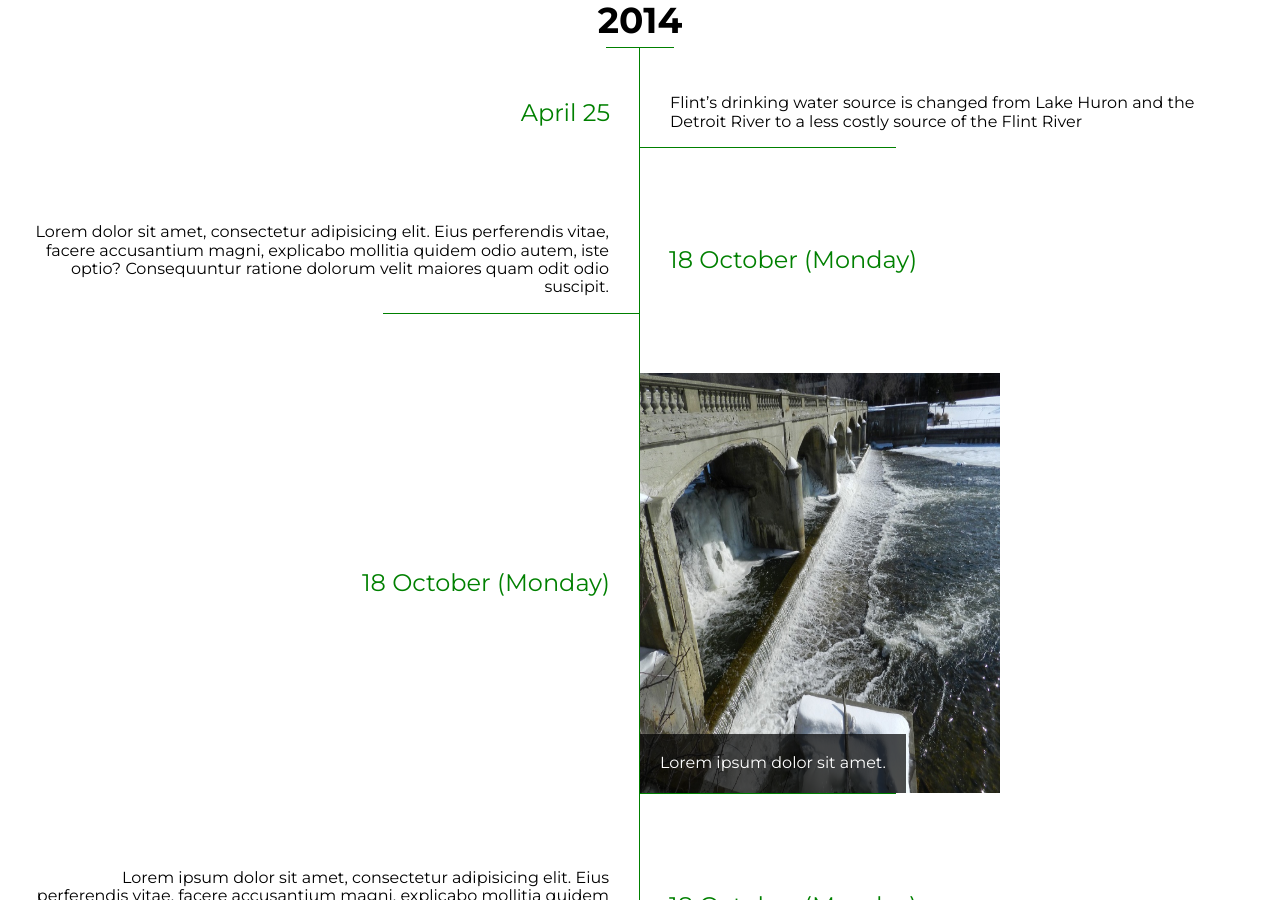
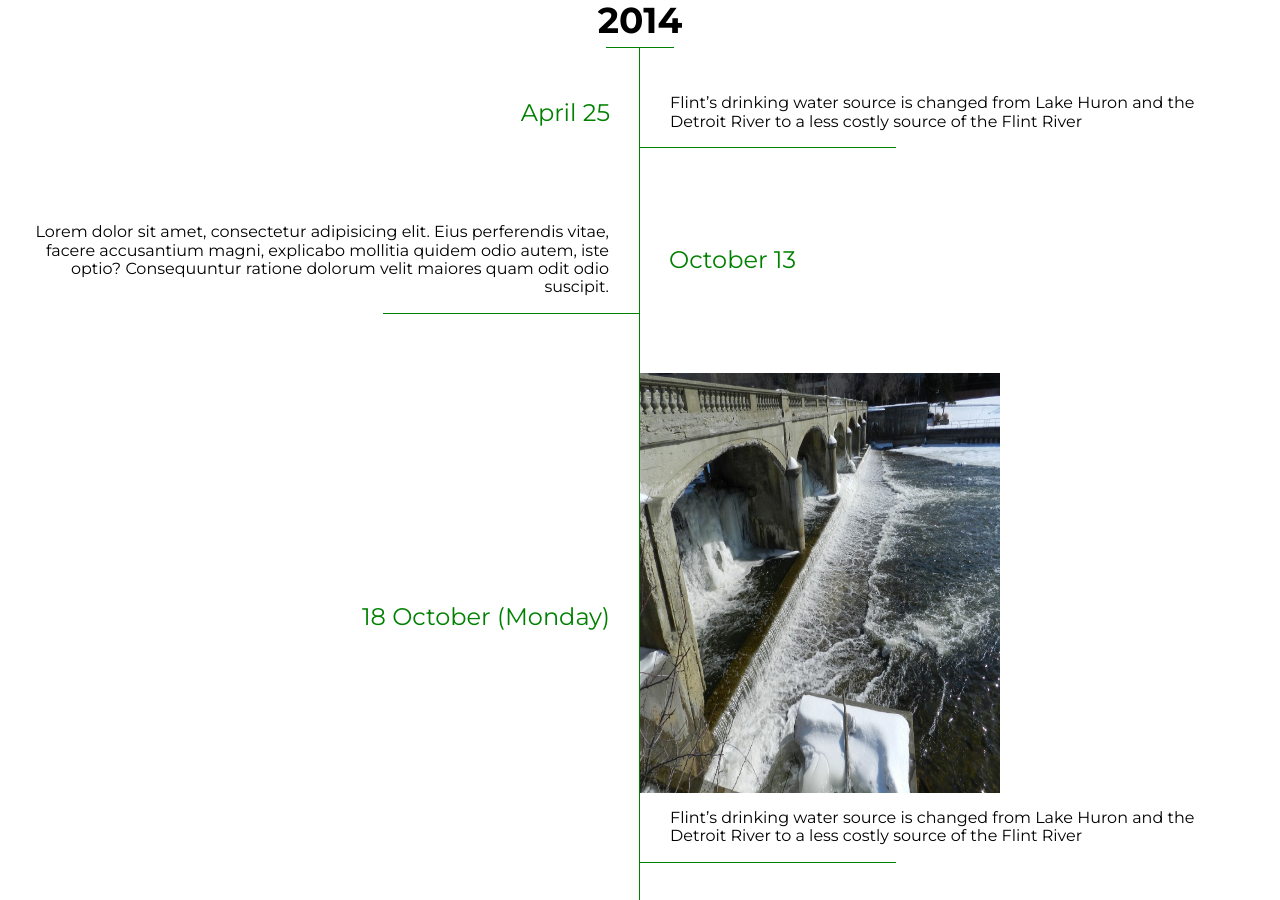
Before and after one commit to umichfjp/umichfjp.github.io, a Jekyll site: the page built from pages/timeline.html, in a window 1280 px wide and 900 px high. Built offline with Jekyll 4.4.1, drawn with Linux system fonts in a browser that asks for light colours; nearby versions of some CDN libraries.

Commit message:
Update timeline.html

```diff
--- a/pages/timeline.html
+++ b/pages/timeline.html
@@ -29,7 +29,7 @@ title: Timeline
         <li class="day">
           <div class="events">
             <p>Lorem dolor sit amet, consectetur adipisicing elit. Eius perferendis vitae, facere accusantium magni, explicabo mollitia quidem odio autem, iste optio? Consequuntur ratione dolorum velit maiores quam odit odio suscipit.</p>
-            <div class="date">18 October (Monday)</div>
+            <div class="date">October 13</div>
           </div>
         </li>
 
@@ -37,10 +37,8 @@ title: Timeline
           <div class="events">
             <div class="day__img">
               <img src="images/90.jpeg" alt="" />
-              <p class="caption">
-                Lorem ipsum dolor sit amet.
-              </p>
             </div>
+            <p>Flint’s drinking water source is changed from Lake Huron and the Detroit River to a less costly source of the Flint River</p>
             <div class="date">18 October (Monday)</div>
           </div>
         </li>
```
